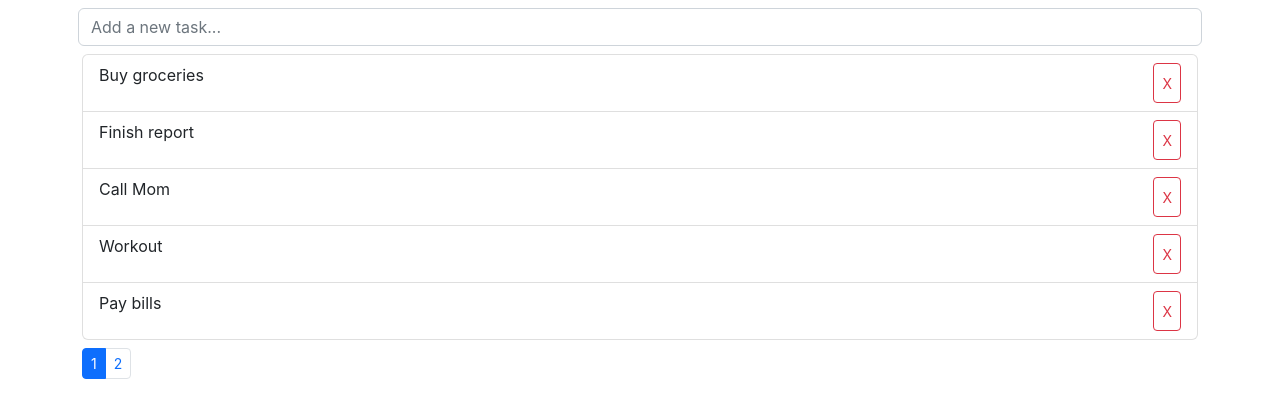
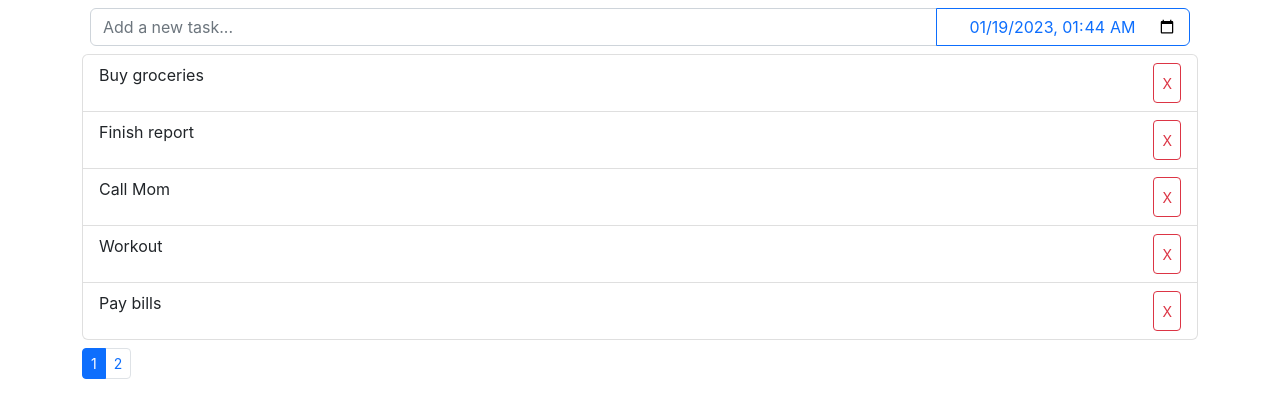
Before and after one commit to BasheerRajeh/simple-todo-list, a React (Create React App) app: page / in a window 1280 px wide. Shown: the top 418 px of the page. Built offline with nearby package versions, Linux system fonts and the light colour scheme.

Commit message:
Implement GroupInput component and edit AddTodo to add datetime.

```diff
--- a/package.json
+++ b/package.json
@@ -8,6 +8,7 @@
     "@testing-library/user-event": "^13.5.0",
     "bootstrap": "^5.2.3",
     "lodash": "^4.17.21",
+    "moment": "^2.29.4",
     "react": "^18.2.0",
     "react-dom": "^18.2.0",
     "react-scripts": "5.0.1",
--- a/src/components/AddTodo.jsx
+++ b/src/components/AddTodo.jsx
@@ -1,29 +1,47 @@
+import moment from 'moment';
 import { useState } from "react";
-import Input from "./common/Input";
+import GroupInput from "./common/GroupInput";
 
 const AddTodo = (props) => {
     const { onAdd } = props;
     const [task, setTask] = useState("");
+    const [dueDate, setDueDate] = useState(moment().format('YYYY-MM-DDTHH:mm'));
 
     const handleAdd = () => {
         const todo = { task: task };
         onAdd(todo);
-        setTask('');
+        setTask("");
+        setDueDate(moment().format('YYYY-MM-DDTHH:mm'));
     };
+
+    const inputs = [
+        {
+            name: "task",
+            value: task,
+            placeholder: "Add a new task...",
+            onChange: setTask,
+            className: "form-control",
+        },
+        {
+            type: "datetime-local",
+            name: "date",
+            value: dueDate,
+            onChange: setDueDate,
+            className: "btn btn-outline-primary",
+        },
+    ];
 
     return (
         <>
             <form className="row p-2 d-flex justify-content-between align-content-center">
-                <Input
-                    name="task"
-                    value={task}
-                    placeholder={"Add a new task..."}
-                    onChange={setTask}
-                    className="col"
-                />
+                <GroupInput inputs={inputs} />
                 {task.trim() !== "" && (
                     <div className="col-auto d-flex justify-content-end">
-                        <button type="submit" onClick={handleAdd} className="btn btn-primary">
+                        <button
+                            type="submit"
+                            onClick={handleAdd}
+                            className="btn btn-primary"
+                        >
                             Add Todo
                         </button>
                     </div>
--- /dev/null
+++ b/src/components/common/GroupInput.jsx
@@ -0,0 +1,23 @@
+import Input from "./Input";
+
+const GroupInput = (props) => {
+    const { inputs } = props;
+
+    return (
+        <div className="col input-group">
+            {inputs.map((input) => (
+                <Input
+                    key={input.name}
+                    value={input.value}
+                    name={input.name}
+                    type={input.type}
+                    placeholder={input.placeholder}
+                    onChange={input.onChange}
+                    className={input.className}
+                />
+            ))}
+        </div>
+    );
+};
+
+export default GroupInput;
--- a/src/components/common/Input.jsx
+++ b/src/components/common/Input.jsx
@@ -17,7 +17,7 @@ const Input = (props) => {
                 onChange={(e) => onChange(e.currentTarget.value)}
                 type={type}
                 placeholder={placeholder}
-                className={`form-control ${className}`}
+                className={className}
             />
         </>
     );
```
Also changed, not shown: 1 other file (tests, documents, lock files or other folders).
